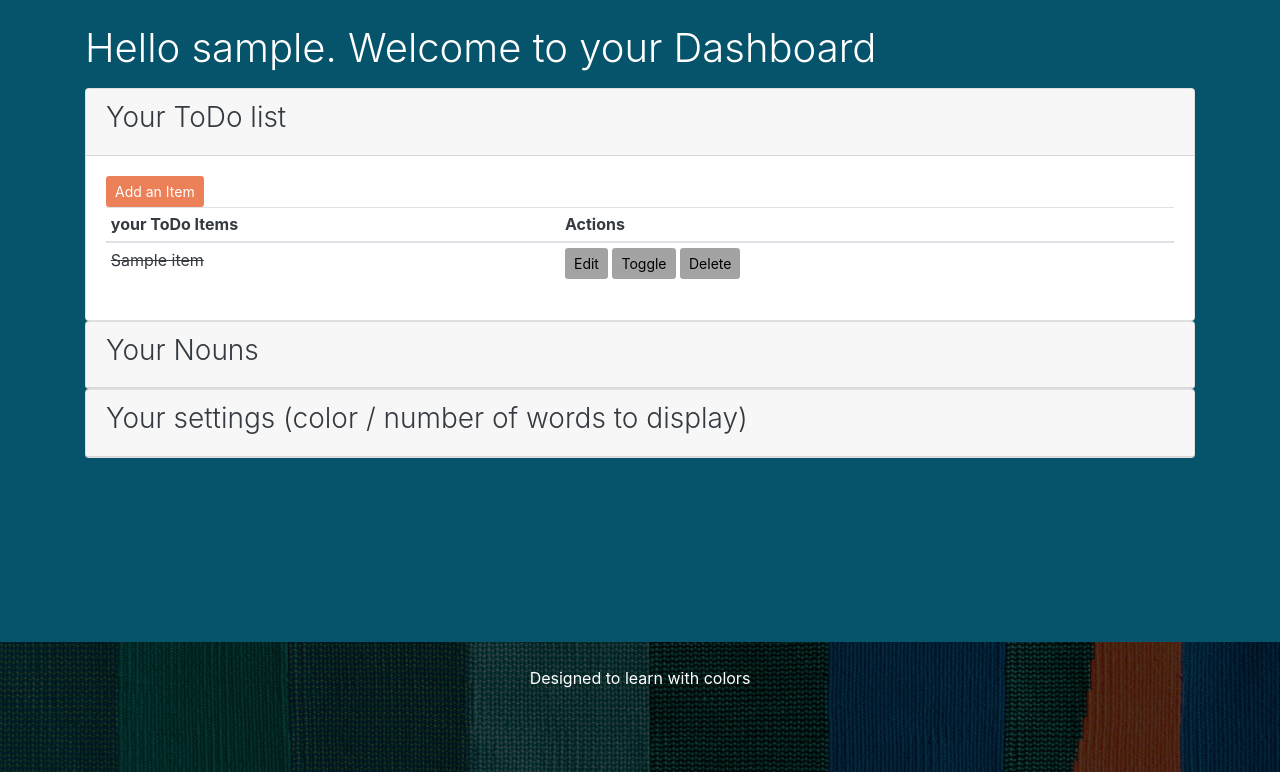
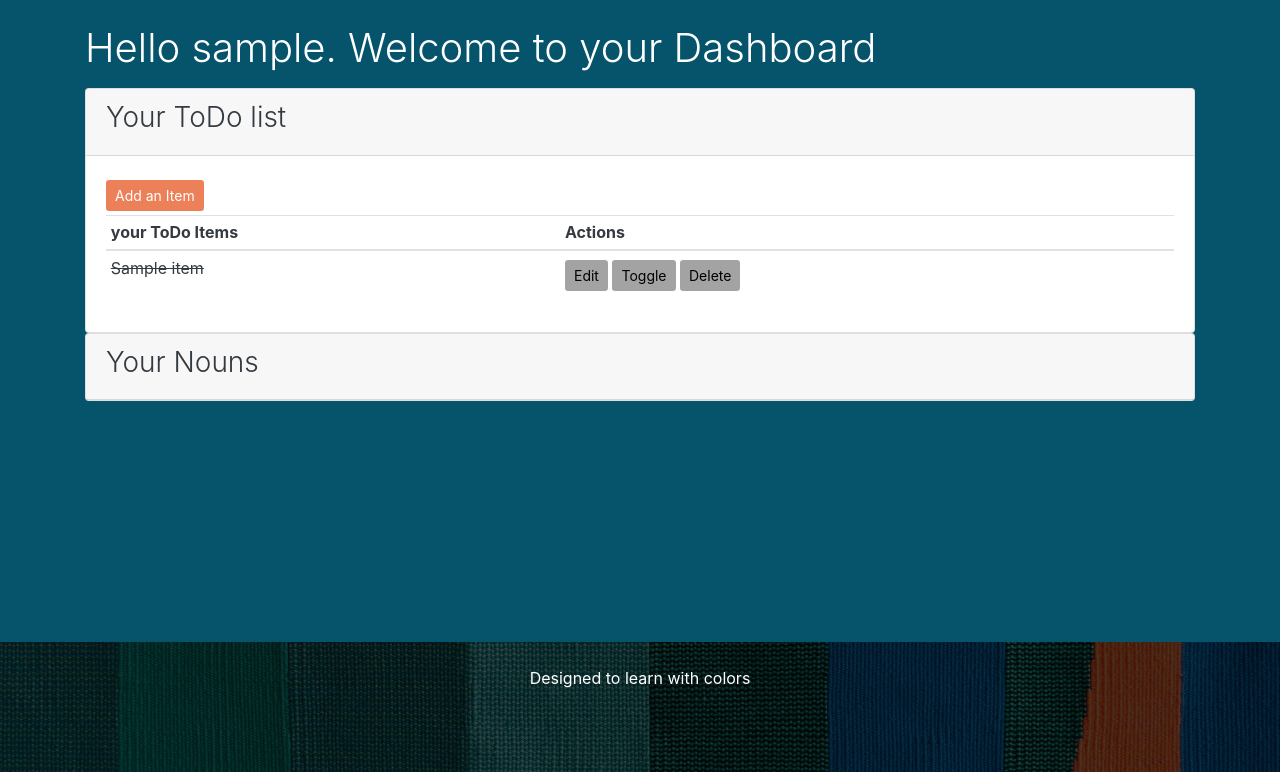
Before and after one commit to LaurePiechaczyk/project4-code-institute-django, a Django app: page /dashboard/ in a window 1280 px wide, after a click on "Your ToDo list". Shown: the part 56-828 px from the top of the page. Run offline with Django 3.2, Linux system fonts and the light colour scheme; a user stored in the database is signed in; tables that the repository leaves empty hold one stand-in row (values such as "Sample post"); some libraries are stand-ins or nearby versions.

Commit message:
index and dashbord for xs screens

```diff
--- a/static/css/style.css
+++ b/static/css/style.css
@@ -161,3 +161,9 @@ input[type="color"]::-webkit-color-swatch {
     display: block;
   }
 }
+
+@media (max-width: 411px) {
+  .main-title-animation {
+    width: 100%;
+  }
+}
--- a/templates/dashboard/dashboard.html
+++ b/templates/dashboard/dashboard.html
@@ -15,7 +15,7 @@
             <div id="collapseOne" class="collapse {{show_todo}}" data-parent="#accordion">
                 <div class="card-body">
                   <a href="{% url 'add_todo_item' %}">
-                    <button class="orange-btn btn pb-1 btn-sm" >Add an Item</button>
+                    <button class="orange-btn btn pb-1 btn-sm my-1" >Add an Item</button>
                   </a>
                   <table class="table table-sm">
                     <thead>
@@ -33,13 +33,13 @@
                         <td>{{item.name}}</td>
                         {% endif %}
                         <td>
-                          <a class="btn grey-btn btn-sm" href="{% url 'edit_todo_item' item.id %}">
+                          <a class="btn grey-btn btn-sm mt-1" href="{% url 'edit_todo_item' item.id %}">
                             Edit
                           </a>
-                          <a class="btn grey-btn btn-sm" href="{% url 'toggle_todo_item' item.id %}">
+                          <a class="btn grey-btn btn-sm mt-1" href="{% url 'toggle_todo_item' item.id %}">
                              Toggle
                           </a>
-                          <a class="btn grey-btn btn-sm" href="{% url 'delete_todo_item' item.id %}">
+                          <a class="btn grey-btn btn-sm mt-1" href="{% url 'delete_todo_item' item.id %}">
                              Delete
                           </a>
                         </td>
@@ -61,18 +61,16 @@
               </div>
               <div id="collapseTwo" class="collapse {{show_nouns}}" data-parent="#accordion">
                 <div class="card-body">
-                  <p>
-                    <a href="{% url 'add_noun' %}">
-                      <button class="orange-btn btn pb-1 btn-sm mt-2" >Add an Noun</button>
-                    </a>
-                  </p>
+                  <a href="{% url 'add_noun' %}">
+                    <button class="orange-btn btn pb-1 btn-sm my-1">Add an Noun</button>
+                  </a>
                   <table class="table table-sm">
                     <thead>
                       <tr>
                         <th scope="col">Gender</th>
                         <th scope="col">German</th>
-                        <th scope="col">English</th>
-                        <th scope="col">Plural</th>
+                        <th class="d-none d-sm-table-cell" scope="col">English</th>
+                        <th class="d-none d-sm-table-cell" scope="col">Plural</th>
                         <th scope="col">Actions</th>
                       </tr>
                     </thead>
@@ -80,15 +78,15 @@
                     {% for owned_noun in owned_nouns %}
                       <tr>
                         <td>{{ owned_noun.gender }}</td>
-                        <td>{{ owned_noun.german_noun }}</td>
-                        <td>{{ owned_noun.english_noun}}</td>
+                        <td class="d-none d-sm-table-cell">{{ owned_noun.german_noun }}</td>
+                        <td class="d-none d-sm-table-cell">{{ owned_noun.english_noun}}</td>
                         <td>{{ owned_noun.german_plural }}</td>
                         <td>
                           <a href="{% url 'edit_noun' owned_noun.id %}">
-                            <button class="btn grey-btn btn-sm">Edit</button>
+                            <button class="btn grey-btn btn-sm mt-1">Edit</button>
                           </a>
                           <a href="{% url 'delete_noun' owned_noun.id %}">
-                            <button class="btn grey-btn btn-sm">Delete</button>
+                            <button class="btn grey-btn btn-sm mt-1">Delete</button>
                           </a>
                         </td>
                       </tr>
@@ -98,19 +96,7 @@
                 </div>
               </div>
             </div>
-            <!-- Part for settings -->
-            <div class="card">
-              <div class="card-header">
-                <a class="collapsed card-link" data-toggle="collapse" href="#collapseThree">
-                  <h3 class='font-weight-light text-dark'>Your settings (color / number of words to display)</h3>
-                </a>
-              </div>
-              <div id="collapseThree" class="collapse" data-parent="#accordion">
-                <div class="card-body">
-                  NOT YET AVAILABLE
-                </div>
-              </div>
-            </div>
+        </div>
     </div>
 </div>
 
```
